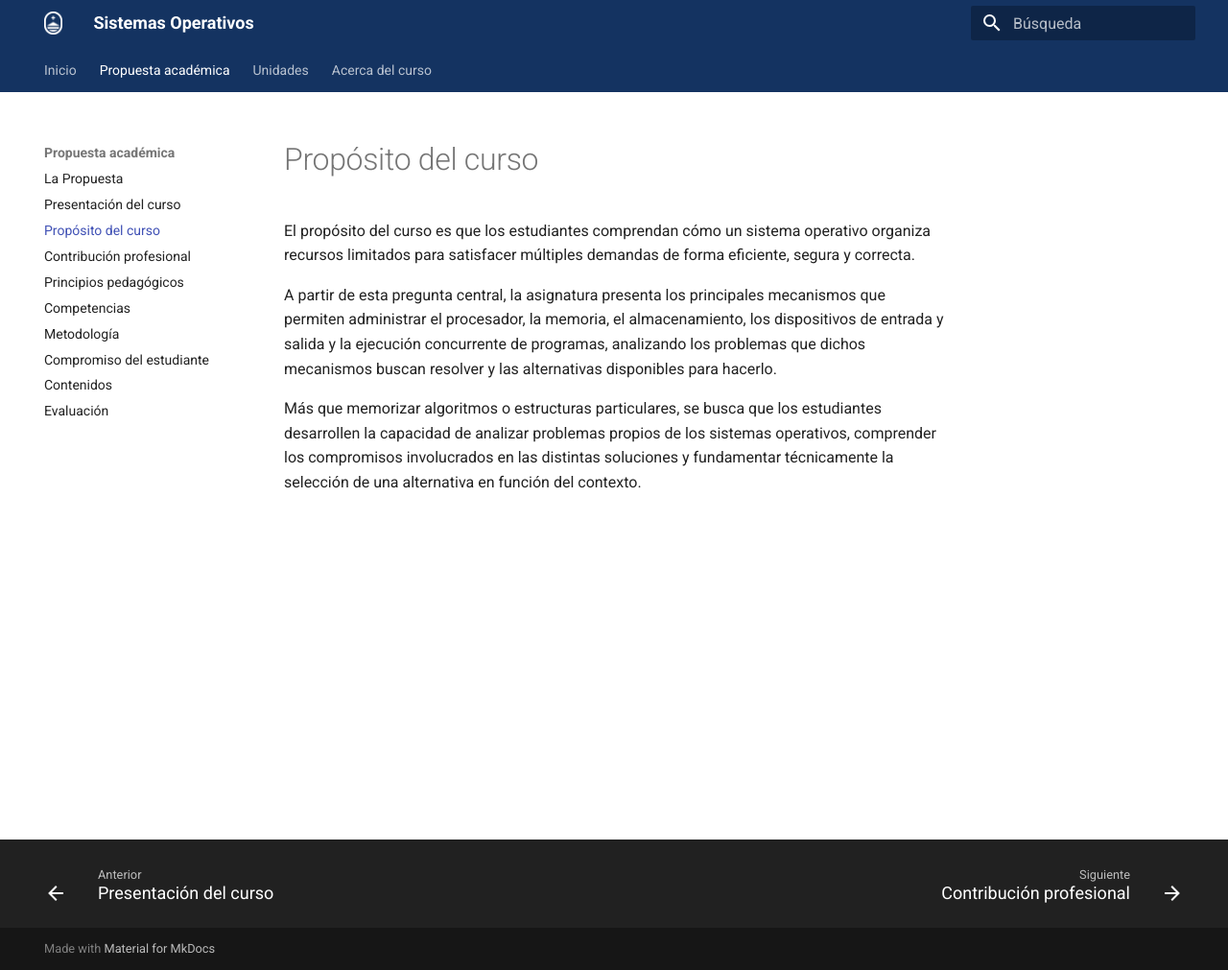
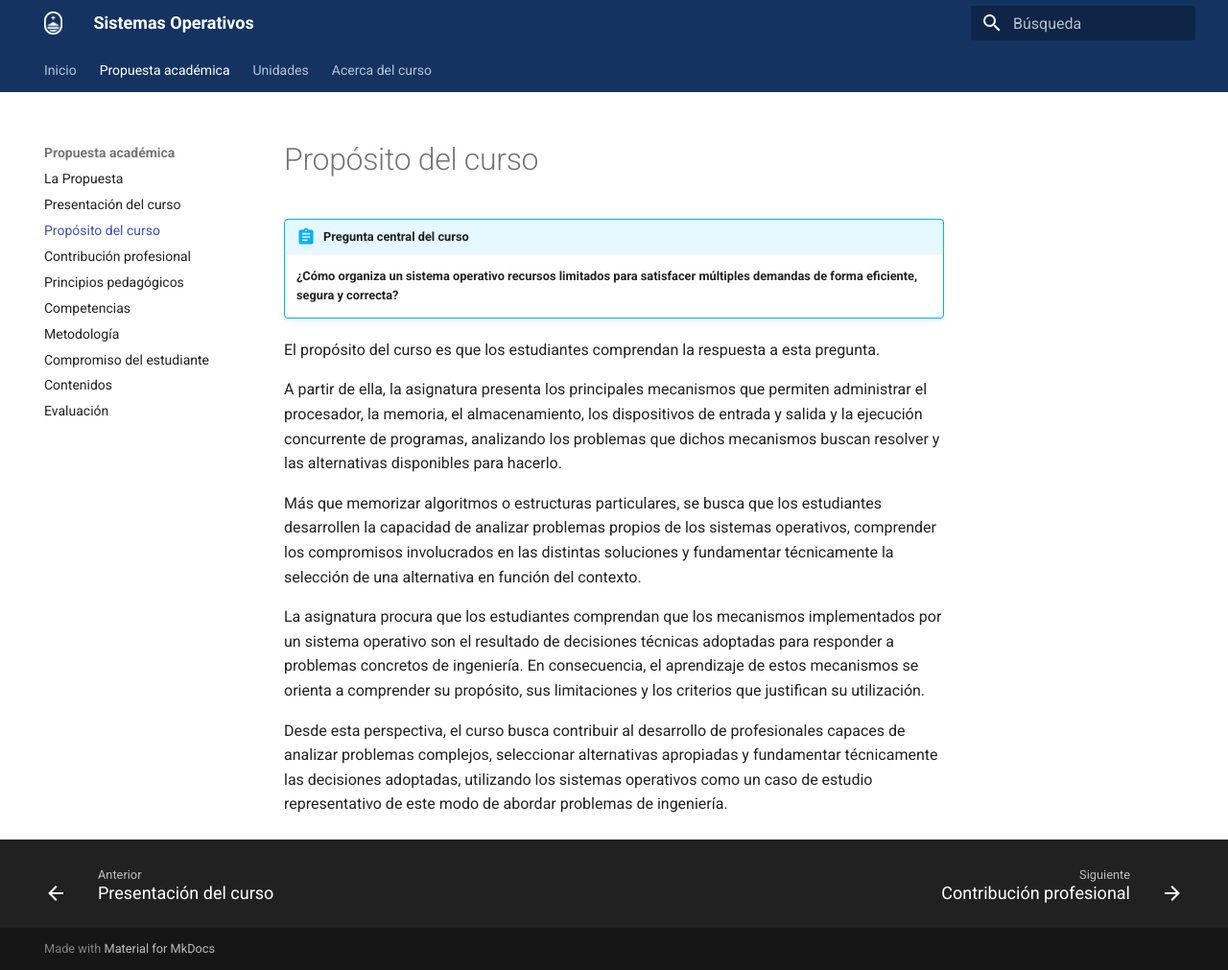
Before and after one commit to ucudal/Sistemas_Operativos, an MkDocs documentation site: the page built from docs/propuesta-academica/proposito.md, in a window 1280 px wide and 1011 px high. Shown: the whole window at 96% size. Built offline with MkDocs 1.6.1 and Material for MkDocs 9.7.7, drawn with Linux system fonts in a browser that asks for light colours.

Commit message:
3 destacados guia

```diff
--- a/docs/propuesta-academica/proposito.md
+++ b/docs/propuesta-academica/proposito.md
@@ -1,7 +1,15 @@
 # Propósito del curso
 
-El propósito del curso es que los estudiantes comprendan cómo un sistema operativo organiza recursos limitados para satisfacer múltiples demandas de forma eficiente, segura y correcta.
+!!! abstract "Pregunta central del curso"
 
-A partir de esta pregunta central, la asignatura presenta los principales mecanismos que permiten administrar el procesador, la memoria, el almacenamiento, los dispositivos de entrada y salida y la ejecución concurrente de programas, analizando los problemas que dichos mecanismos buscan resolver y las alternativas disponibles para hacerlo.
+    **¿Cómo organiza un sistema operativo recursos limitados para satisfacer múltiples demandas de forma eficiente, segura y correcta?**
+
+El propósito del curso es que los estudiantes comprendan la respuesta a esta pregunta.
+
+A partir de ella, la asignatura presenta los principales mecanismos que permiten administrar el procesador, la memoria, el almacenamiento, los dispositivos de entrada y salida y la ejecución concurrente de programas, analizando los problemas que dichos mecanismos buscan resolver y las alternativas disponibles para hacerlo.
 
 Más que memorizar algoritmos o estructuras particulares, se busca que los estudiantes desarrollen la capacidad de analizar problemas propios de los sistemas operativos, comprender los compromisos involucrados en las distintas soluciones y fundamentar técnicamente la selección de una alternativa en función del contexto.
+
+La asignatura procura que los estudiantes comprendan que los mecanismos implementados por un sistema operativo son el resultado de decisiones técnicas adoptadas para responder a problemas concretos de ingeniería. En consecuencia, el aprendizaje de estos mecanismos se orienta a comprender su propósito, sus limitaciones y los criterios que justifican su utilización.
+
+Desde esta perspectiva, el curso busca contribuir al desarrollo de profesionales capaces de analizar problemas complejos, seleccionar alternativas apropiadas y fundamentar técnicamente las decisiones adoptadas, utilizando los sistemas operativos como un caso de estudio representativo de este modo de abordar problemas de ingeniería.
--- a/mkdocs.yml
+++ b/mkdocs.yml
@@ -16,6 +16,13 @@ theme:
     - content.code.copy
     - search.highlight
     - search.suggest
+
+markdown_extensions:
+  - admonition
+  - attr_list
+  - md_in_html
+  - pymdownx.details
+  - pymdownx.superfences
 
 extra_css:
   - extra.css
```
Also changed, not shown: docs/propuesta-academica/evaluacion.md (+4 -0 lines), docs/propuesta-academica/metodologia.md (+4 -0 lines), docs/unidades/index.md (+4 -0 lines), 1 other file.
